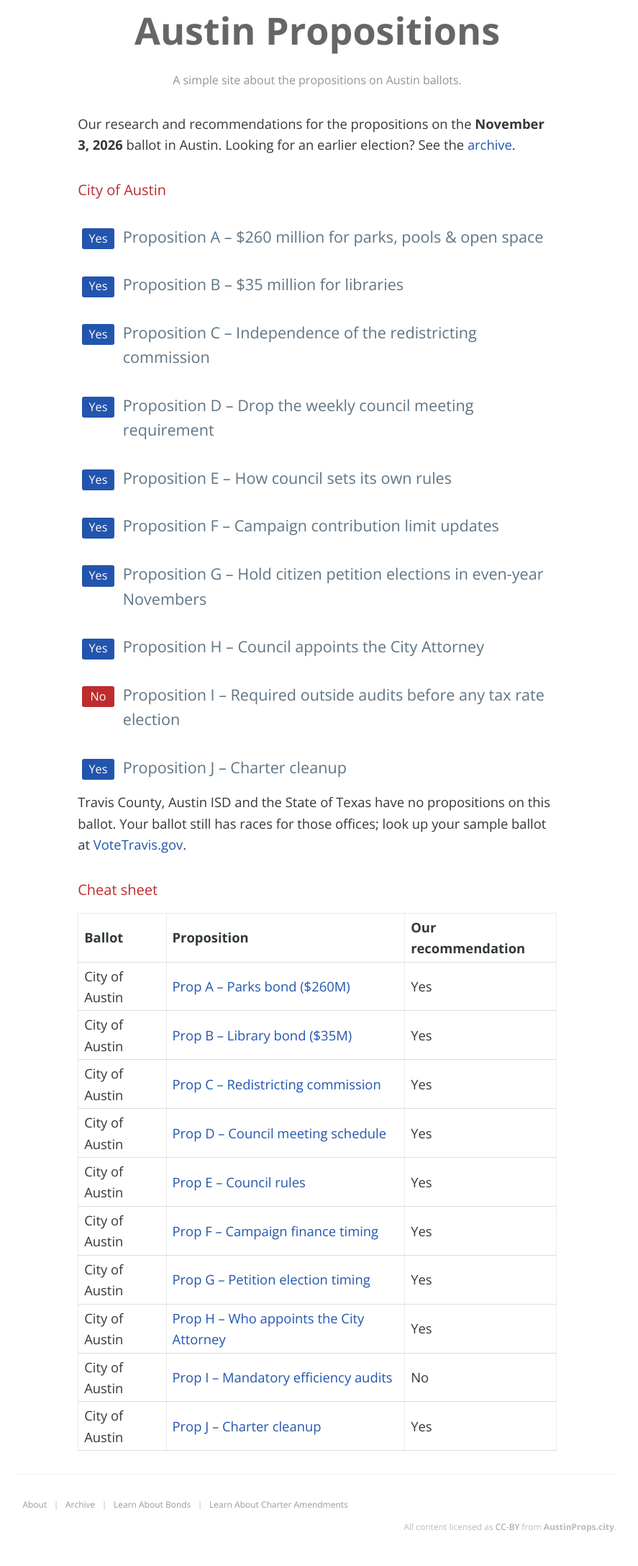
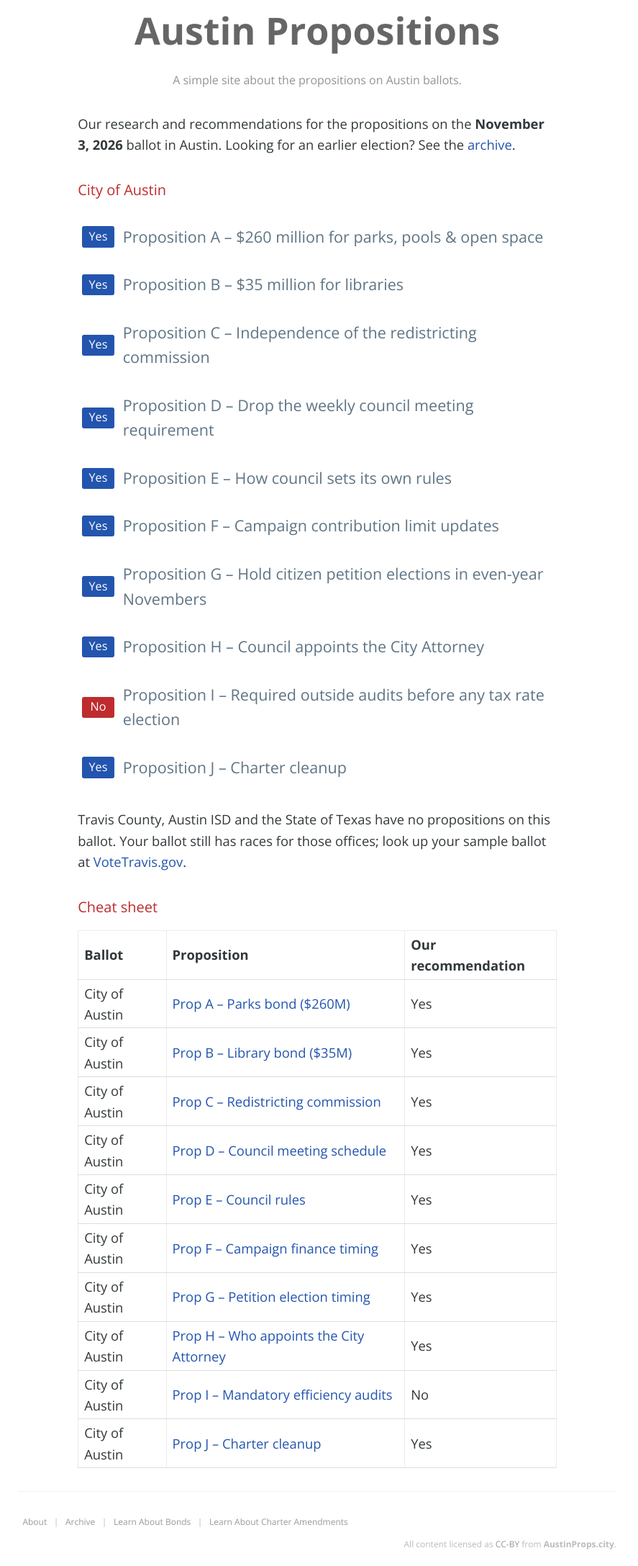
Before and after one commit to h3h/austinprops.city, a Jekyll site: the page built from index.html, in a window 1280 px wide. Shown: the whole page at 72% size, without its empty margins (199-1086 px from the left). Built offline with Jekyll 4.4.1, drawn with Linux system fonts in a browser that asks for light colours; before the commit the page ends 2151 px from its top, so only the background shows below that.

Commit message:
Center recommendation badges on wrapped titles; space after list
Lay out each listing row as a two-column grid so the badge centers against
two-line titles, and add bottom margin after the propositions list.

Co-Authored-By: Claude Opus 5.5 <noreply@anthropic.com>
Claude-Session: https://claude.ai/code/session_01NVM8qob9aiQdHqn3pq2deb

```diff
--- a/style/style.scss
+++ b/style/style.scss
@@ -406,14 +406,17 @@ h2.ballot-year {
 ul.ballot-list {
   list-style: none;
   padding-left: 0;
+  margin-bottom: 2.5rem;
 }
+// Badge column + title column; the badge centers on titles that wrap.
 ul.ballot-list .post-title {
-  display: flex;
-  align-items: baseline;
-  gap: 0.75rem;
+  display: grid;
+  grid-template-columns: auto 1fr;
+  align-items: center;
+  column-gap: 0.75rem;
 }
 .rec {
-  flex: 0 0 2.75em;
+  width: 2.75em;
   padding: 0.1em 0;
   border-radius: 3px;
   font-size: 0.75em;
```
